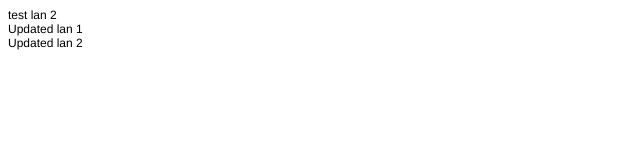
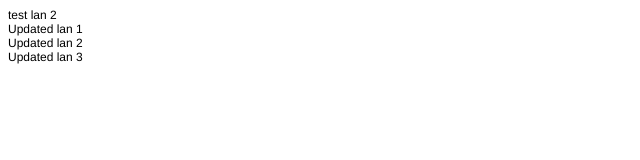
Before and after one commit to menlake/qms3, a plain HTML site: page index.html in a window 1280 px wide. Shown: the full height of the page, 0-640 px from the left. Drawn offline with Linux system fonts and the light colour scheme.

Commit message:
update lan 3

```diff
--- a/index.html
+++ b/index.html
@@ -15,5 +15,6 @@
 <p class="p1"><span class="s1">test lan 2</span></p>
 <p class="p1"><span class="s1">Updated lan 1</span></p>
 <p class="p1"><span class="s1">Updated lan 2</span></p>
+<p class="p1"><span class="s1">Updated lan 3</span></p>
 </body>
 </html>
```
